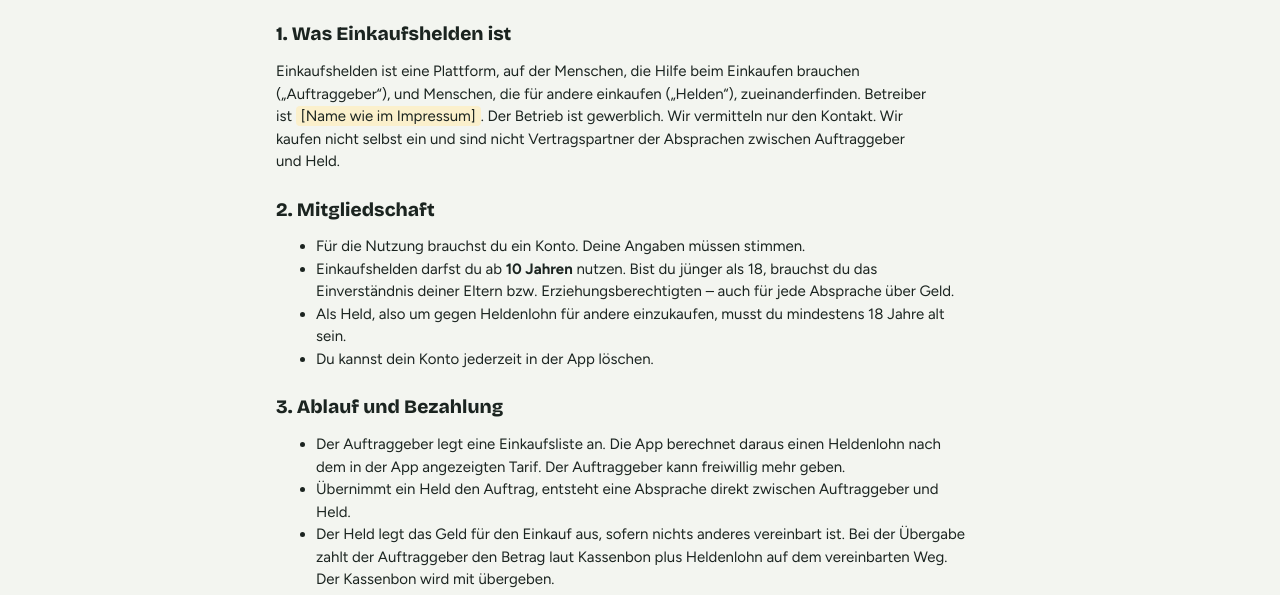
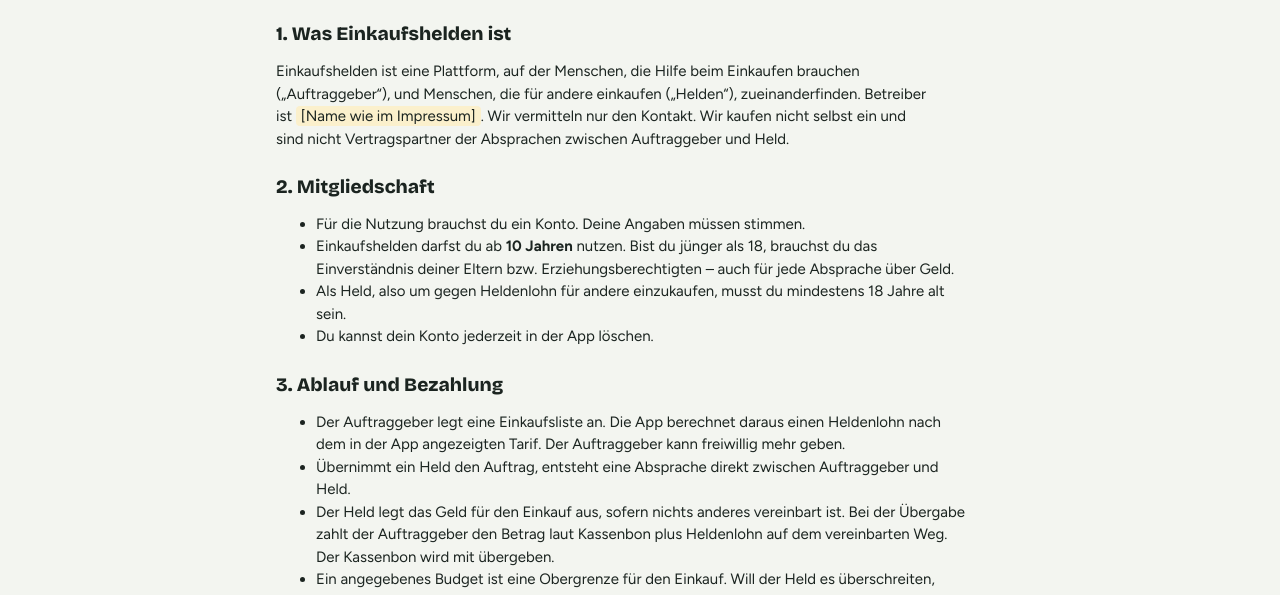
Before and after one commit to dbtgzwsb48-art/Video-, a website: page einkaufshelden-web/public/agb.html in a window 1280 px wide. Shown: the part 169-764 px from the top of the page. Drawn offline with Linux system fonts and the light colour scheme.

Commit message:
Einkaufshelden: Hinweis zur Gewerbeanmeldung angepasst
Co-Authored-By: Claude Opus 5.5 <noreply@anthropic.com>
Claude-Session: https://claude.ai/code/session_01La7e7rrnSUuNe3mBBFcDLT

```diff
--- a/einkaufshelden-web/public/agb.html
+++ b/einkaufshelden-web/public/agb.html
@@ -15,7 +15,7 @@
 
 <p class="todo">Vorlage – bitte vor der Veröffentlichung rechtlich prüfen lassen.</p>
 <h2>1. Was Einkaufshelden ist</h2>
-<p>Einkaufshelden ist eine Plattform, auf der Menschen, die Hilfe beim Einkaufen brauchen („Auftraggeber“), und Menschen, die für andere einkaufen („Helden“), zueinanderfinden. Betreiber ist <span class="todo">[Name wie im Impressum]</span>. Der Betrieb ist gewerblich. Wir vermitteln nur den Kontakt. Wir kaufen nicht selbst ein und sind nicht Vertragspartner der Absprachen zwischen Auftraggeber und Held.</p>
+<p>Einkaufshelden ist eine Plattform, auf der Menschen, die Hilfe beim Einkaufen brauchen („Auftraggeber“), und Menschen, die für andere einkaufen („Helden“), zueinanderfinden. Betreiber ist <span class="todo">[Name wie im Impressum]</span>. Wir vermitteln nur den Kontakt. Wir kaufen nicht selbst ein und sind nicht Vertragspartner der Absprachen zwischen Auftraggeber und Held.</p>
 <h2>2. Mitgliedschaft</h2>
 <ul>
 <li>Für die Nutzung brauchst du ein Konto. Deine Angaben müssen stimmen.</li>
```
Also changed, not shown: einkaufshelden-web/README.md.
